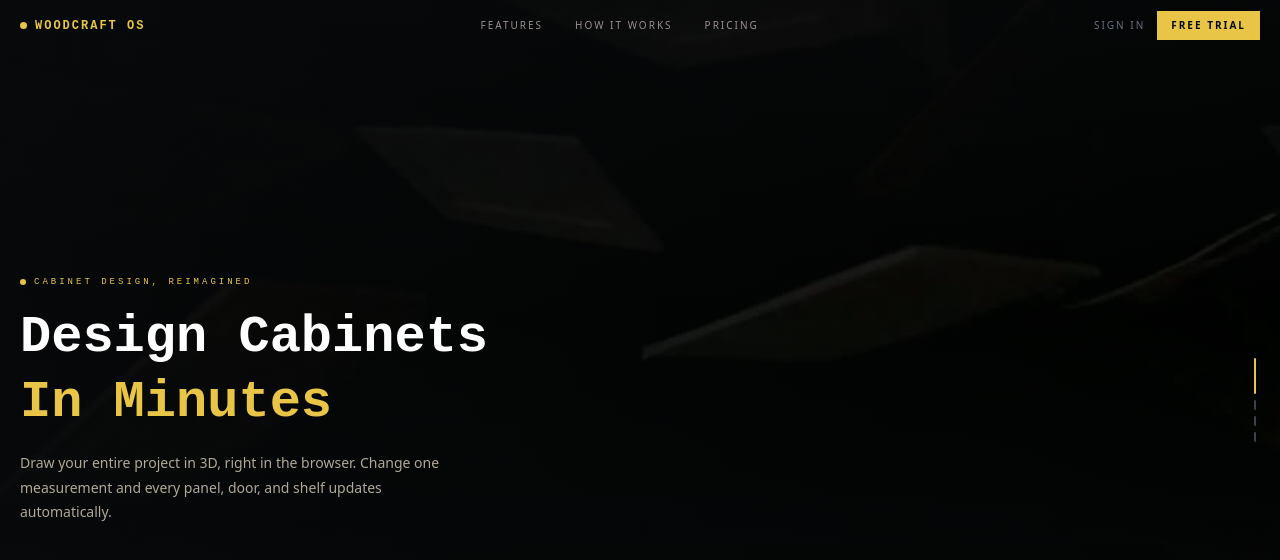
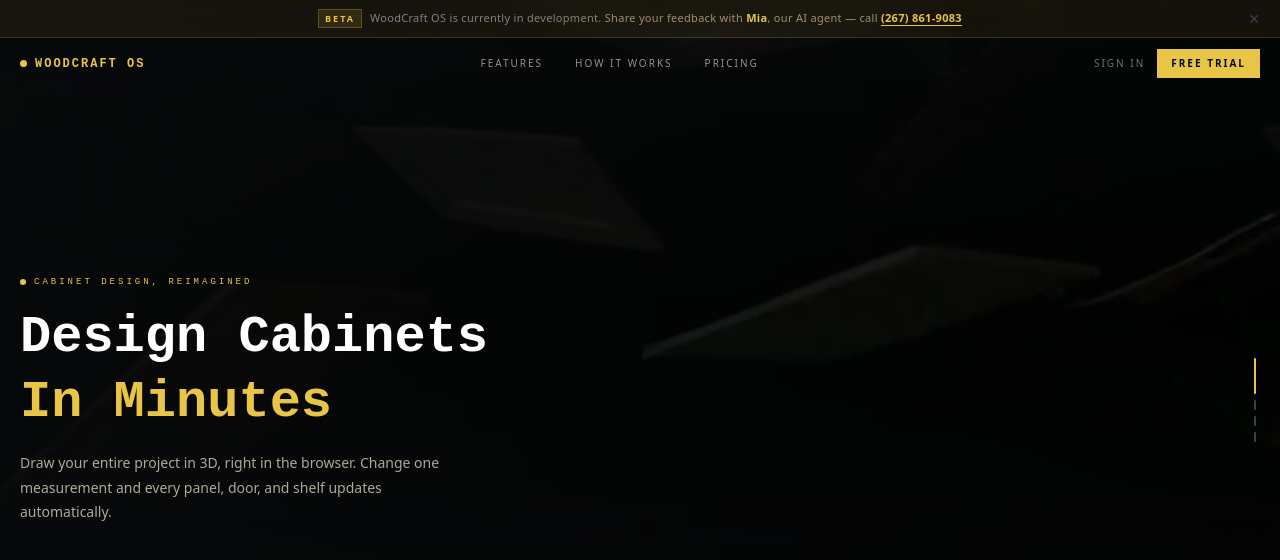
Before and after one commit to nefigarcia/WoodCraft-OS, a Next.js app in the folder apps/web/: page / in a window 1280 px wide. Shown: the top 560 px of the page. Built offline with nearby package versions, Linux system fonts and the light colour scheme.

Commit message:
beta and ping

```diff
--- a/apps/web/src/app/(dashboard)/layout.tsx
+++ b/apps/web/src/app/(dashboard)/layout.tsx
@@ -72,13 +72,13 @@ export default function DashboardLayout({ children }: { children: React.ReactNod
           style={{ borderBottom: "1px solid #1E2226" }}
         >
           {/* Pulse dot */}
-          <span className="relative flex h-2 w-2 flex-shrink-0">
+          <span className="relative flex h-3 w-3 flex-shrink-0">
             <span
-              className="animate-ping absolute inline-flex h-full w-full rounded-full opacity-60"
+              className="animate-ping absolute inline-flex h-full w-full rounded-full opacity-75"
               style={{ background: "#E8C547" }}
             />
             <span
-              className="relative inline-flex rounded-full h-2 w-2"
+              className="dot-breathe relative inline-flex rounded-full h-3 w-3"
               style={{ background: "#E8C547" }}
             />
           </span>
@@ -148,13 +148,13 @@ export default function DashboardLayout({ children }: { children: React.ReactNod
 
                 {/* Active pulse dot */}
                 {active && (
-                  <span className="relative flex h-1.5 w-1.5 flex-shrink-0">
+                  <span className="relative flex h-2 w-2 flex-shrink-0">
                     <span
-                      className="animate-ping absolute inline-flex h-full w-full rounded-full opacity-50"
+                      className="animate-ping absolute inline-flex h-full w-full rounded-full opacity-70"
                       style={{ background: "#E8C547" }}
                     />
                     <span
-                      className="relative inline-flex rounded-full h-1.5 w-1.5"
+                      className="dot-breathe relative inline-flex rounded-full h-2 w-2"
                       style={{ background: "#E8C547" }}
                     />
                   </span>
--- a/apps/web/src/app/globals.css
+++ b/apps/web/src/app/globals.css
@@ -49,6 +49,18 @@ body {
   0%   { transform: scale(0.8); opacity: 0.6; }
   70%  { transform: scale(1.8); opacity: 0; }
   100% { opacity: 0; }
+}
+
+/* ─── Dot breathe (disappear / reappear glow) ───────────────────────────────── */
+
+@keyframes dot-breathe {
+  0%, 100% { opacity: 1;    box-shadow: 0 0 10px 5px rgba(232,197,71,0.85); }
+  45%       { opacity: 0.08; box-shadow: 0 0 2px  0px rgba(232,197,71,0);    }
+  55%       { opacity: 0.08; box-shadow: 0 0 2px  0px rgba(232,197,71,0);    }
+}
+
+.dot-breathe {
+  animation: dot-breathe 1.8s ease-in-out infinite;
 }
 
 /* ─── Status dot colours ─────────────────────────────────────────────────────── */
--- a/apps/web/src/app/page.tsx
+++ b/apps/web/src/app/page.tsx
@@ -185,6 +185,8 @@ const PLANS = [
   },
 ];
 
+const BANNER_H = 38;
+
 // ─── Helpers ──────────────────────────────────────────────────────────────────
 
 function padNum(n: number) {
@@ -205,6 +207,61 @@ function PulseRing({ color = GOLD, size = 8 }: { color?: string; size?: number }
         style={{ width: "100%", height: "100%", backgroundColor: color }}
       />
     </span>
+  );
+}
+
+// ─── DevBanner ────────────────────────────────────────────────────────────────
+
+function DevBanner({ onDismiss }: { onDismiss: () => void }) {
+  return (
+    <div
+      className="fixed left-0 right-0 flex items-center justify-center px-8"
+      style={{
+        top: 0,
+        zIndex: 60,
+        height: BANNER_H,
+        background: "rgba(232,197,71,0.07)",
+        borderBottom: "1px solid rgba(232,197,71,0.18)",
+        backdropFilter: "blur(12px)",
+      }}
+    >
+      <p className="text-center" style={{ fontSize: 11, color: "#8A8070", letterSpacing: "0.3px" }}>
+        <span
+          style={{
+            fontSize: 9,
+            fontWeight: 700,
+            letterSpacing: "2px",
+            color: GOLD,
+            background: "rgba(232,197,71,0.12)",
+            border: "1px solid rgba(232,197,71,0.25)",
+            padding: "2px 6px",
+            marginRight: 8,
+          }}
+        >
+          BETA
+        </span>
+        WoodCraft OS is currently in development.{" "}
+        <span style={{ color: "#A09070" }}>Share your feedback with </span>
+        <span style={{ color: GOLD, fontWeight: 600 }}>Mia</span>
+        <span style={{ color: "#A09070" }}>, our AI agent — call </span>
+        <a
+          href="tel:+12678619083"
+          style={{ color: GOLD, fontWeight: 700, textDecoration: "underline", textUnderlineOffset: 3 }}
+        >
+          (267) 861-9083
+        </a>
+      </p>
+      <button
+        onClick={onDismiss}
+        className="absolute right-3 transition-colors"
+        style={{ fontSize: 14, color: DIM, lineHeight: 1, padding: "4px 8px" }}
+        onMouseEnter={(e) => ((e.target as HTMLElement).style.color = MUTED)}
+        onMouseLeave={(e) => ((e.target as HTMLElement).style.color = DIM)}
+        aria-label="Dismiss banner"
+      >
+        ✕
+      </button>
+    </div>
   );
 }
 
@@ -324,7 +381,7 @@ function PricingModal({ onClose }: { onClose: () => void }) {
 
 // ─── Nav ──────────────────────────────────────────────────────────────────────
 
-function Nav({ onCTA }: { onCTA: () => void }) {
+function Nav({ onCTA, topOffset = 0 }: { onCTA: () => void; topOffset?: number }) {
   const [scrolled, setScrolled] = useState(false);
 
   useEffect(() => {
@@ -335,8 +392,9 @@ function Nav({ onCTA }: { onCTA: () => void }) {
 
   return (
     <nav
-      className="fixed top-0 left-0 right-0 z-40 flex items-center justify-between transition-all duration-300"
+      className="fixed left-0 right-0 z-40 flex items-center justify-between transition-all duration-300"
       style={{
+        top: topOffset,
         padding: "0 20px",
         height: 52,
         background: scrolled ? "rgba(8,10,12,0.96)" : "transparent",
@@ -986,6 +1044,7 @@ export default function LandingPage() {
   const router = useRouter();
   const { user } = useAuthStore();
   const [showPricing, setShowPricing] = useState(false);
+  const [showBanner, setShowBanner] = useState(true);
 
   useEffect(() => {
     if (user) router.replace("/dashboard");
@@ -995,7 +1054,8 @@ export default function LandingPage() {
 
   return (
     <div style={{ background: BG, color: TEXT, fontFamily: "system-ui, sans-serif" }}>
-      <Nav onCTA={() => setShowPricing(true)} />
+      {showBanner && <DevBanner onDismiss={() => setShowBanner(false)} />}
+      <Nav onCTA={() => setShowPricing(true)} topOffset={showBanner ? BANNER_H : 0} />
       <ScrollVideoHero onCTA={() => setShowPricing(true)} />
       <FeaturesSection />
       <HowItWorksSection />
--- a/apps/web/src/components/editor/PropertiesPanel.tsx
+++ b/apps/web/src/components/editor/PropertiesPanel.tsx
@@ -1,10 +1,9 @@
 "use client";
 
-import { useCallback, useState } from "react";
+import { useCallback, useState, useEffect, useRef } from "react";
 import { useEditorStore } from "@/store/editor";
 import { useDebounce } from "@/lib/useDebounce";
 import { apiClient } from "@/lib/api";
-import { useRef } from "react";
 import type { Cabinet } from "@woodcraft/shared";
 import type { ValidationReport, DrawingAnalysis } from "@/hooks/useCabinets";
 
@@ -82,6 +81,17 @@ export function PropertiesPanel({ cabinet, saving, validating, validationReport,
   const [analyzing, setAnalyzing] = useState(false);
   const [drawingAnalysis, setDrawingAnalysis] = useState<DrawingAnalysis | null>(null);
   const fileInputRef = useRef<HTMLInputElement>(null);
+  const scrollRef = useRef<HTMLDivElement>(null);
+  const [atBottom, setAtBottom] = useState(false);
+
+  useEffect(() => {
+    const el = scrollRef.current;
+    if (!el) return;
+    const check = () => setAtBottom(el.scrollHeight - el.scrollTop - el.clientHeight < 8);
+    check();
+    el.addEventListener("scroll", check);
+    return () => el.removeEventListener("scroll", check);
+  }, [cabinet]);
 
   // Fire API call 800ms after the last keystroke — constraint propagation happens server-side
   const debouncedSave = useDebounce(
@@ -243,7 +253,21 @@ export function PropertiesPanel({ cabinet, saving, validating, validationReport,
         </div>
       </div>
 
-      <div className="flex-1 overflow-auto p-4 space-y-5">
+      <div className="flex-1 relative overflow-hidden">
+      {!atBottom && (
+        <div
+          className="pointer-events-none absolute bottom-0 inset-x-0 h-10 flex items-end justify-center pb-1.5 z-10"
+          style={{ background: "linear-gradient(to bottom, transparent, #111214)" }}
+        >
+          <svg
+            className="w-4 h-4 text-gray-500 animate-bounce"
+            viewBox="0 0 24 24" fill="none" stroke="currentColor" strokeWidth="2"
+          >
+            <polyline points="6 9 12 15 18 9" />
+          </svg>
+        </div>
+      )}
+      <div ref={scrollRef} className="h-full overflow-auto p-4 space-y-5">
         {/* Dimensions — changes trigger constraint propagation */}
         <section>
           <p className="text-gray-400 text-xs uppercase tracking-wider mb-2">
@@ -311,6 +335,7 @@ export function PropertiesPanel({ cabinet, saving, validating, validationReport,
             </div>
           </section>
         )}
+      </div>
       </div>
 
       {/* Hidden file input for drawing upload */}
```
